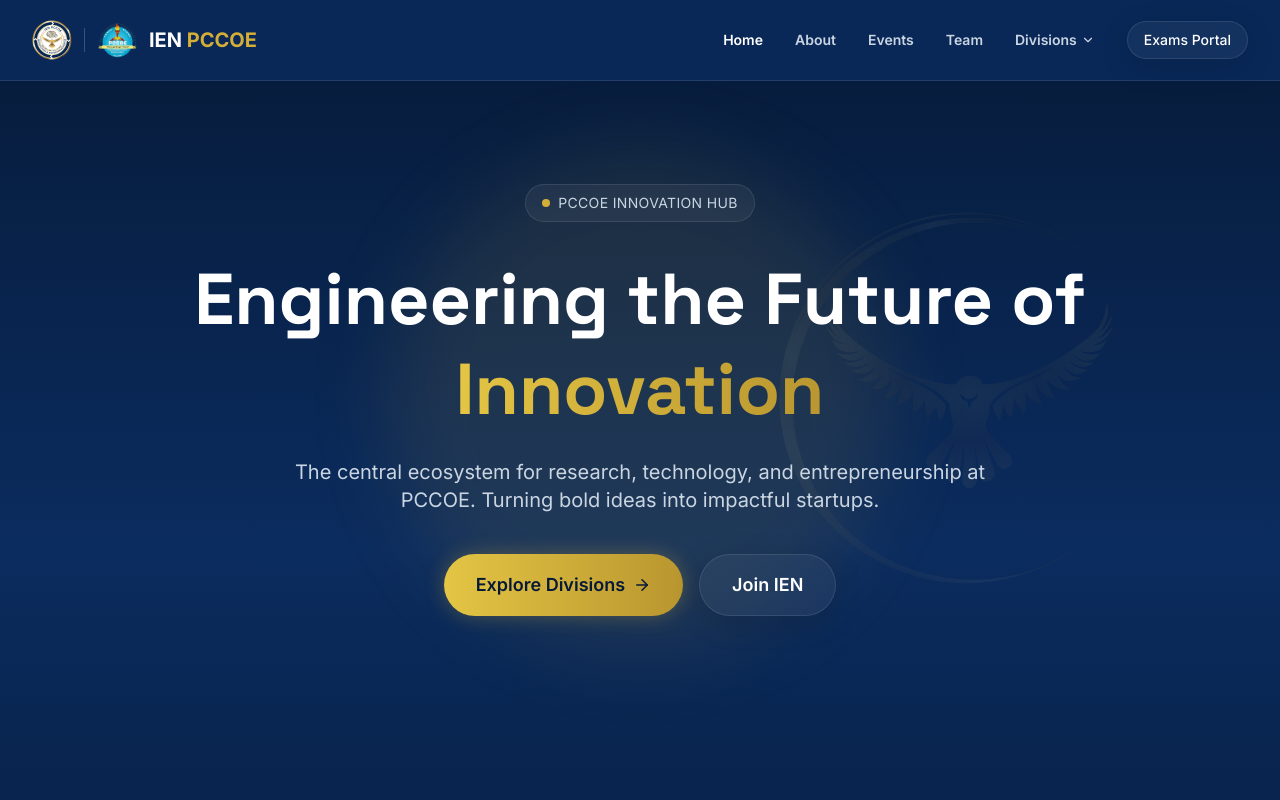
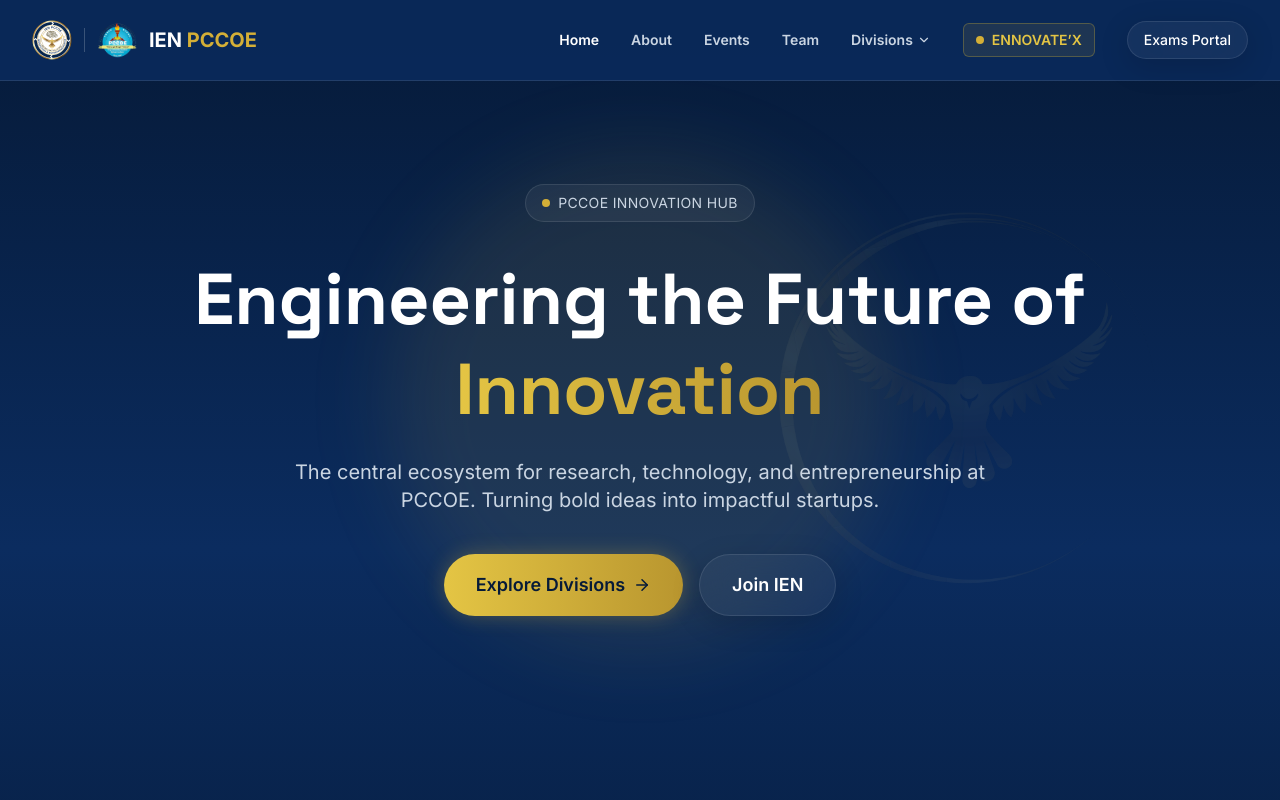
Before and after one commit to harshkaranje07/ien-club, a React (Vite) app in the folder frontend/: page / in a window 1280 px wide. Shown: the top 800 px of the page. Built offline with nearby package versions, Linux system fonts and the light colour scheme.

Commit message:
Add flagship event to navbar

```diff
--- a/frontend/src/components/layout/Navbar.tsx
+++ b/frontend/src/components/layout/Navbar.tsx
@@ -44,44 +44,30 @@ export function Navbar() {
     : "bg-navy-900/80 border-b border-white/10 py-5";
 
   return (
-    <nav
-      className={`fixed top-0 w-full z-50 transition-all duration-300 ${navClass}`}
-    >
+    <nav className={`fixed top-0 w-full z-50 transition-all duration-300 ${navClass}`}>
       <div className="max-w-7xl mx-auto px-4 sm:px-6 lg:px-8">
         <div className="flex justify-between items-center">
 
           {/* ================= LOGO SECTION ================= */}
           <Link to="/" className="flex items-center gap-3">
 
-            {/* IEN Logo */}
             <img
               src="/logo.png"
               alt="IEN Logo"
-              className={`transition-all duration-300 ${
-                scrolled ? "h-9 w-9" : "h-10 w-10"
-              }`}
+              className={`transition-all duration-300 ${scrolled ? "h-9 w-9" : "h-10 w-10"}`}
               loading="eager"
             />
 
-            {/* Divider */}
             <div className="w-[1px] h-6 bg-white/20" />
 
-            {/* PCCOE Logo */}
             <img
               src="/college.png"
               alt="PCCOE Logo"
-              className={`transition-all duration-300 ${
-                scrolled ? "h-9 w-9" : "h-10 w-10"
-              }`}
+              className={`transition-all duration-300 ${scrolled ? "h-9 w-9" : "h-10 w-10"}`}
               loading="eager"
             />
 
-            {/* Text */}
-            <span
-              className={`font-bold text-white transition-all duration-300 ${
-                scrolled ? "text-lg" : "text-xl"
-              }`}
-            >
+            <span className={`font-bold text-white transition-all duration-300 ${scrolled ? "text-lg" : "text-xl"}`}>
               IEN <span className="text-gold-500">PCCOE</span>
             </span>
           </Link>
@@ -96,9 +82,7 @@ export function Navbar() {
                   key={link.name}
                   to={link.path}
                   className={`text-sm font-semibold transition-colors ${
-                    isActive
-                      ? "text-white"
-                      : "text-slate-300 hover:text-white"
+                    isActive ? "text-white" : "text-slate-300 hover:text-white"
                   }`}
                 >
                   {link.name}
@@ -131,12 +115,8 @@ export function Navbar() {
                         to={div.path}
                         className="block p-3 rounded-md hover:bg-white/5 transition"
                       >
-                        <div className="font-semibold text-white">
-                          {div.name}
-                        </div>
-                        <div className="text-xs text-slate-400">
-                          {div.desc}
-                        </div>
+                        <div className="font-semibold text-white">{div.name}</div>
+                        <div className="text-xs text-slate-400">{div.desc}</div>
                       </Link>
                     ))}
                   </motion.div>
@@ -144,12 +124,21 @@ export function Navbar() {
               </AnimatePresence>
             </div>
 
+            {/* ================= FLAGSHIP EVENT ================= */}
+            <Link
+              to="/ciil/ennovatex"
+              className="flex items-center gap-2 px-3 py-1.5 rounded-md border border-gold-500/30 bg-gold-500/10 hover:bg-gold-500/20 transition text-gold-400 font-semibold text-sm"
+            >
+              <span className="w-2 h-2 bg-gold-500 rounded-full"></span>
+              ENNOVATE’X
+            </Link>
+
             <Button href="/exams" variant="glass" size="sm">
               Exams Portal
             </Button>
           </div>
 
-          {/* ================= MOBILE MENU BUTTON ================= */}
+          {/* ================= MOBILE BUTTON ================= */}
           <button
             className="md:hidden text-white"
             onClick={() => setIsOpen(!isOpen)}
@@ -172,14 +161,17 @@ export function Navbar() {
             <div className="px-4 py-6 space-y-4">
 
               {navLinks.map((link) => (
-                <Link
-                  key={link.name}
-                  to={link.path}
-                  className="block text-white font-semibold"
-                >
+                <Link key={link.name} to={link.path} className="block text-white font-semibold">
                   {link.name}
                 </Link>
               ))}
+
+              <Link
+                to="/ciil/ennovatex"
+                className="block text-gold-400 font-semibold"
+              >
+                ENNOVATE’X (Flagship Event)
+              </Link>
 
               <div className="pt-4">
                 <Button href="/exams" className="w-full">
```
